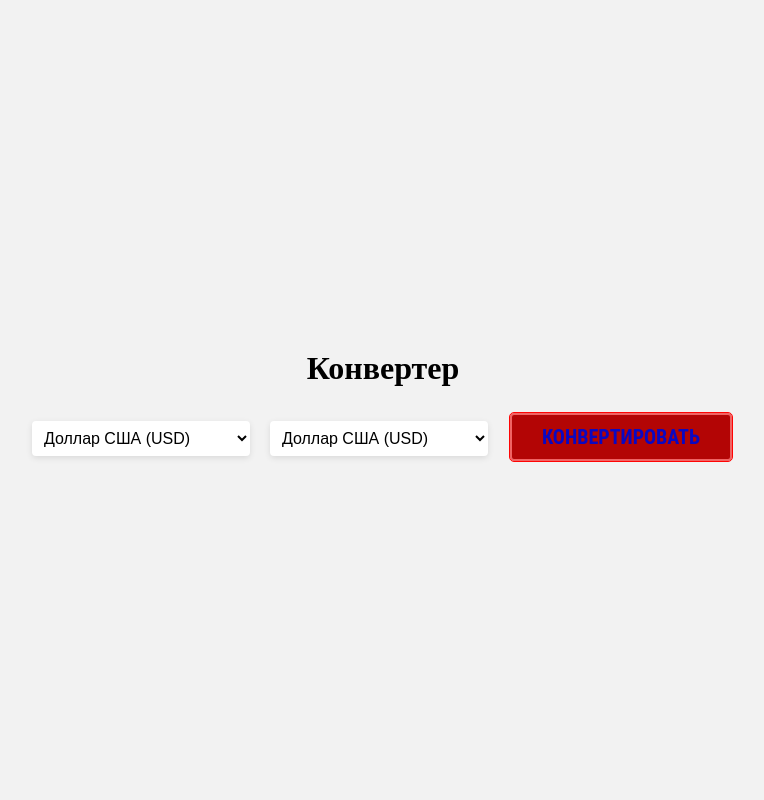
After one commit to Greyver/Course, a Flask app: template templates/prob.html in a window 1280 px wide. The commit adds this page. Shown: the whole page, without its empty margins (257-1021 px from the left). Run offline with Flask 2, Linux system fonts and the light colour scheme; the template is opened without the code that fills it, so the values that code supplies are empty; parts of the project's set-up code (start-up, migrations or seed data) failed here and were passed over.

Commit message:
get is working

```diff
--- a/main.py
+++ b/main.py
@@ -1,13 +1,26 @@
 import requests
-from flask import Flask, render_template
+import locale
+from flask import Flask, render_template, request
 from bs4 import BeautifulSoup
+
+
+locale.setlocale(locale.LC_ALL, '')
+
 
 app = Flask("__name__")
 
 
-@app.route("/")
-def index():
-    return render_template("index.html", title="Пробник")
+@app.route('/', methods=['GET', 'POST'])
+def converter():
+    if request.method == 'POST':
+        from_currency = request.form['from']
+        to_currency = request.form['to']
+        print(f'Конвертировать из {from_currency} в {to_currency}')
+        print({from_currency})
+        print(request.form)
+        print("Строкой выше")
+        # Добавьте код для конвертации валюты здесь
+    return render_template("prob.html")
 
 
 @app.route("/about")
@@ -26,7 +39,7 @@ soup = BeautifulSoup(full_page.content, 'html.parser')
 # выборка нужного тега и информации
 convert = soup.find(
     "span", {"class": "DFlfde SwHCTb", "data-precision": "2"})
-print(convert.text.replace('.', ','))
+print(convert.text.replace('.', locale.localeconv()['decimal_point']))
 
 if __name__ == "__main__":
     app.run()
--- a/static/css/styles.css
+++ b/static/css/styles.css
@@ -0,0 +1,29 @@
+.atuin-btn {
+    display: inline-flex;
+    margin: 10px;
+    text-decoration: none;
+    position: relative;
+    font-size: 20px;
+    line-height: 20px;
+    padding: 12px 30px;
+    color: rgb(11, 8, 194);
+    font-weight: bold;
+    text-transform: uppercase;
+    font-family: 'Roboto Condensed', Рўahoma, sans-serif;
+    background: #b30505;
+    cursor: pointer;
+    border: 2px solid #f06464;
+    outline: 1px solid;
+    outline-color: #ff0404;
+    outline-offset: 0px;
+    text-shadow: none;
+    transition: all 1.5s cubic-bezier(0.19, 1, 0.22, 1);
+}
+.atuin-btn:hover,
+.atuin-btn:active,
+.atuin-btn:focus {
+    box-shadow: inset 0 0 20px #BFE2FF;
+    outline-color: rgba(255, 255, 255, 0);
+    outline-offset: 15px;
+    color: rgb(48, 236, 10);
+}
--- /dev/null
+++ b/templates/prob.html
@@ -0,0 +1,67 @@
+<!DOCTYPE html>
+<html lang="en">
+  <link rel="stylesheet" type="text/css" href="static\css\styles.css">
+  <head>
+    <meta charset="UTF-8" />
+    <title>Конвертер</title>
+    <style>
+      body {
+        margin: 0;
+        padding: 0;
+        display: flex;
+        flex-direction: column;
+        align-items: center;
+        justify-content: center;
+        height: 100vh;
+        background-color: #f2f2f2;
+      }
+
+      h1 {
+        font-size: 2rem;
+        margin-bottom: 1rem;
+      }
+
+      select {
+        margin: 0.5rem;
+        padding: 0.5rem;
+        border: none;
+        border-radius: 0.25rem;
+        background-color: #fff;
+        box-shadow: 0 2px 6px rgba(0, 0, 0, 0.1);
+        font-size: 1rem;
+      }
+
+      button {
+        margin: 1rem;
+        padding: 0.5rem 1rem;
+        border: none;
+        border-radius: 0.25rem;
+        background-color: #007bff;
+        color: #fff;
+        font-size: 1rem;
+        cursor: pointer;
+        transition: background-color 0.3s ease;
+      }
+
+      button:hover {
+        background-color: #0062cc;
+      }
+    </style>
+  </head>
+  <body>
+    <h1>Конвертер</h1>
+    <form method="POST" action="/">
+      <select id="from" name="from">
+        <option value="usd">Доллар США (USD)</option>
+        <option value="eur">Евро (EUR)</option>
+        <option value="rub">Российский рубль (RUB)</option>
+      </select>
+      <select id="to" name="to">
+        <option value="usd">Доллар США (USD)</option>
+        <option value="eur">Евро (EUR)</option>
+        <option value="rub">Российский рубль (RUB)</option>
+      </select>
+      <button type="submit" class="atuin-btn", class = 'convertButton'>Конвертировать</button>
+    </form>
+  </body>
+</html>
```
Also changed, not shown: templates/index.html (+9 -0 lines).
